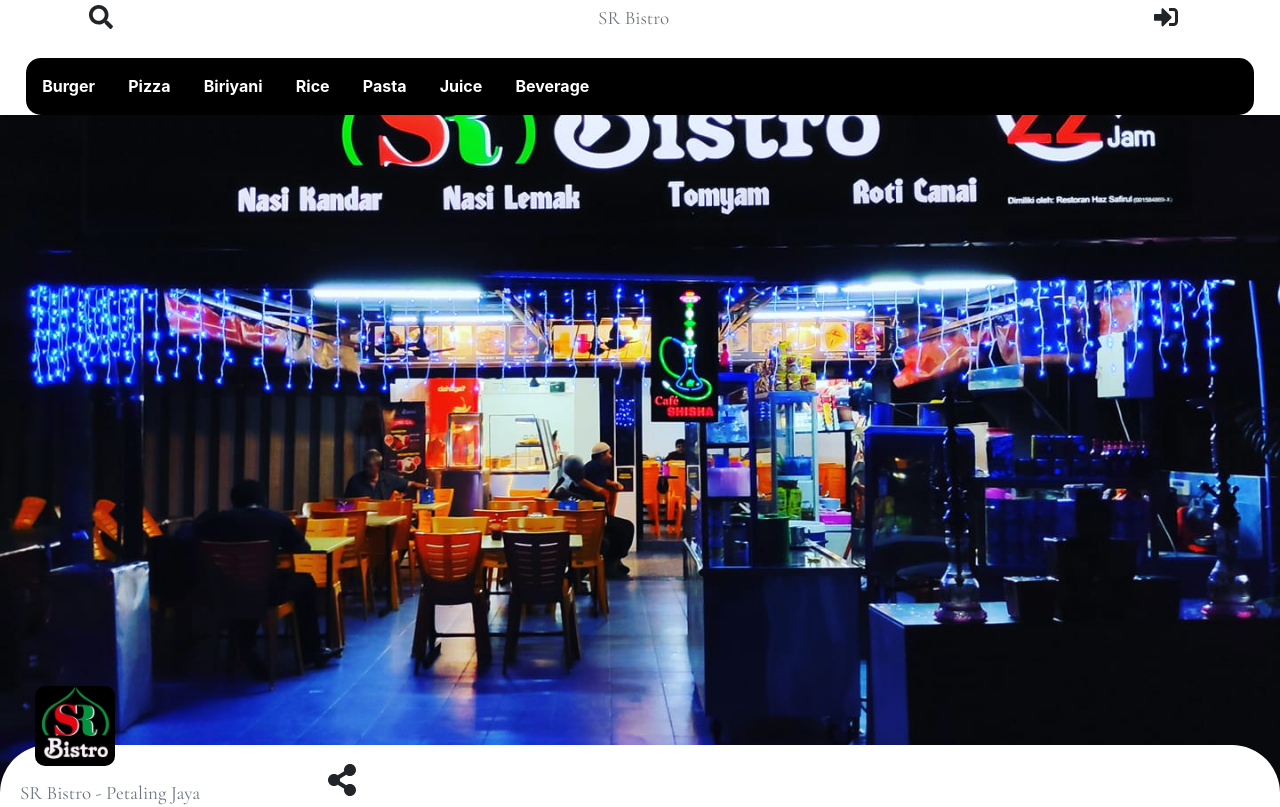
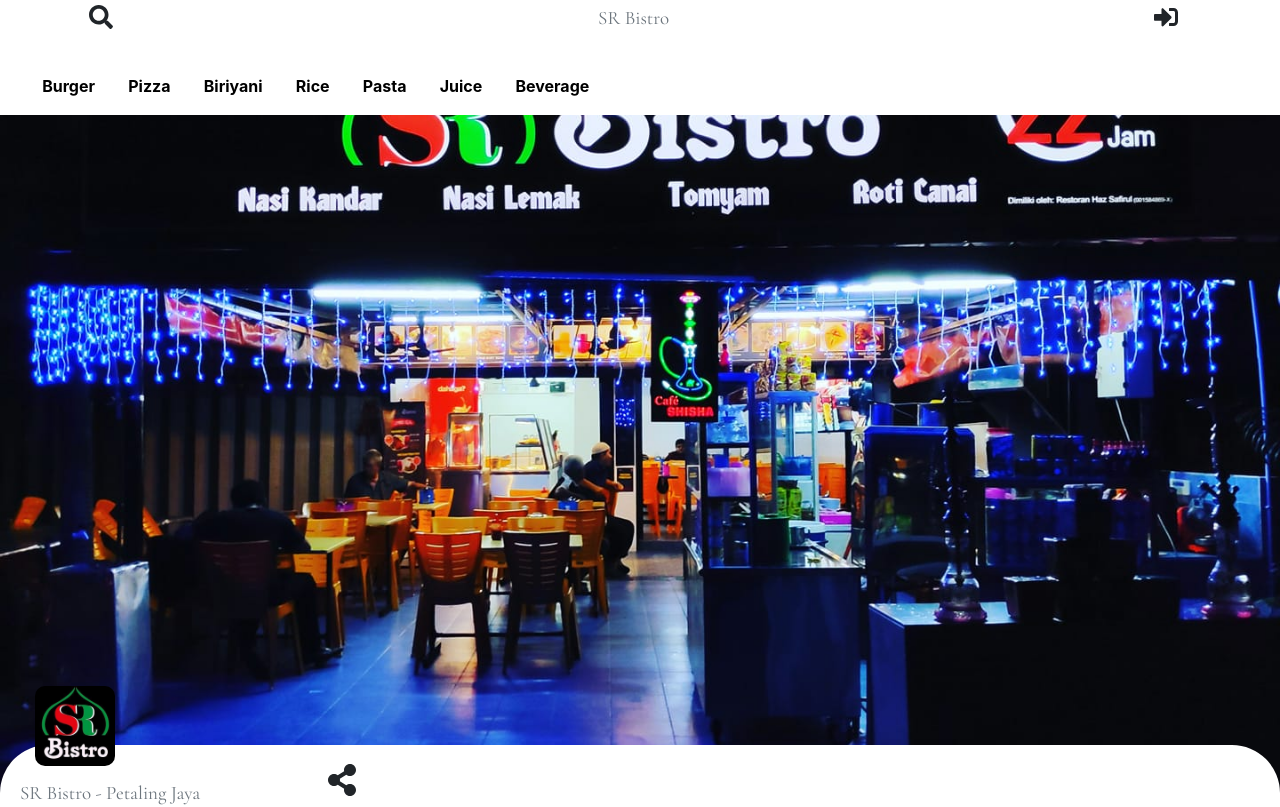
Before and after one commit to Emitaz-pias/restoren-pataling-jaya, a React (Create React App) app: page / in a window 1280 px wide. Shown: the top 807 px of the page. Built offline with nearby package versions, Linux system fonts and the light colour scheme.

Commit message:
new design of top category buttons

```diff
--- a/src/Components/Menu/Category/Category.css
+++ b/src/Components/Menu/Category/Category.css
@@ -1,3 +1,13 @@
+.navigationBarTop {
+  list-style: none;
+  overflow-x: scroll;
+  position: sticky;
+  background-color: white;
+  border-radius: 15px;
+  margin-left: 2%;
+  margin-right: 2%;
+  margin-top: 2%;
+}
 .navigationBar {
   list-style: none;
   overflow-x: scroll;
@@ -22,3 +32,13 @@
   background-color: white;
   color: black;
 }
+.categoryBtnTop {
+  border-radius: 10px;
+  margin: 0.1rem;
+  background-color: white;
+  color: black;
+}
+.categoryBtnTop:hover {
+  background-color: black;
+  color: white;
+}
--- a/src/Components/Menu/Category/Category.js
+++ b/src/Components/Menu/Category/Category.js
@@ -12,13 +12,21 @@
   beverageRef,
   headerRef,
   scrollTo,
+  showHeader,
 }) => {
   return (
-    <nav id="navBar" className="navigationBar">
+    <nav
+      id="navBar"
+      className={`${showHeader ? "navigationBarTop" : " navigationBar"}`}
+    >
       <div className="d-flex" ref={headerRef}>
         <button
           className={`header_link ${
-            visibleSection === "burger" ? "selected" : "categoryBtn"
+            visibleSection === "burger"
+              ? "selected"
+              : "" && showHeader
+              ? "categoryBtn"
+              : "categoryBtnTop"
           }`}
           onClick={() => {
             scrollTo(burgerRef.current);
@@ -29,9 +37,12 @@
 
         <button
           type="button"
-          id="piasGi"
           className={`header_link ${
-            visibleSection === "pizza" ? "selected" : "categoryBtn"
+            visibleSection === "pizza"
+              ? "selected"
+              : "" && showHeader
+              ? "categoryBtn"
+              : " categoryBtnTop"
           }`}
           onClick={() => {
             scrollTo(pizzaRef.current);
@@ -41,8 +52,12 @@
         </button>
         <button
           type="button"
-          className={`header_link ${
-            visibleSection === "biriyani" ? "selected" : "categoryBtn"
+          className={`header_link  ${
+            visibleSection === "biriyani"
+              ? "selected"
+              : "" && showHeader
+              ? " categoryBtn"
+              : "categoryBtnTop"
           }`}
           onClick={() => {
             scrollTo(biriyaniRef.current);
@@ -52,8 +67,12 @@
         </button>
         <button
           type="button"
-          className={`header_link ${
-            visibleSection === "rice" ? "selected" : "categoryBtn"
+          className={`header_link  ${
+            visibleSection === "rice"
+              ? "selected"
+              : "" && showHeader
+              ? " categoryBtn"
+              : "categoryBtnTop"
           }`}
           onClick={() => {
             scrollTo(riceRef.current);
@@ -63,8 +82,12 @@
         </button>
         <button
           type="button"
-          className={`header_link ${
-            visibleSection === "pasta" ? "selected" : "categoryBtn"
+          className={`header_link  ${
+            visibleSection === "pasta"
+              ? "selected"
+              : "" && showHeader
+              ? " categoryBtn"
+              : "categoryBtnTop"
           }`}
           onClick={() => {
             scrollTo(pastaRef.current);
@@ -74,8 +97,12 @@
         </button>
         <button
           type="button"
-          className={`header_link ${
-            visibleSection === "juice" ? "selected" : "categoryBtn"
+          className={`header_link  ${
+            visibleSection === "juice"
+              ? "selected"
+              : "" && showHeader
+              ? " categoryBtn"
+              : "categoryBtnTop"
           }`}
           onClick={() => {
             scrollTo(juiceRef.current);
@@ -85,8 +112,12 @@
         </button>
         <button
           type="button"
-          className={`header_link ${
-            visibleSection === "beverage" ? "selected" : "categoryBtn"
+          className={`header_link  ${
+            visibleSection === "beverage"
+              ? "selected"
+              : "" && showHeader
+              ? " categoryBtn"
+              : "categoryBtnTop"
           }`}
           onClick={() => {
             scrollTo(beverageRef.current);
--- a/src/Components/Menu/Header/Header.js
+++ b/src/Components/Menu/Header/Header.js
@@ -135,6 +135,7 @@
         biriyaniRef={biriyaniRef}
         beverageRef={beverageRef}
         scrollTo={scrollTo}
+        showHeader={showHeader}
       />
     </div>
   );
--- a/src/Components/Menu/Menu.css
+++ b/src/Components/Menu/Menu.css
@@ -26,8 +26,8 @@
 }
 
 .selected {
-  background-color: white;
-  color: black;
+  background-color: black;
+  color: white;
 }
 
 /* /* .section {
```
